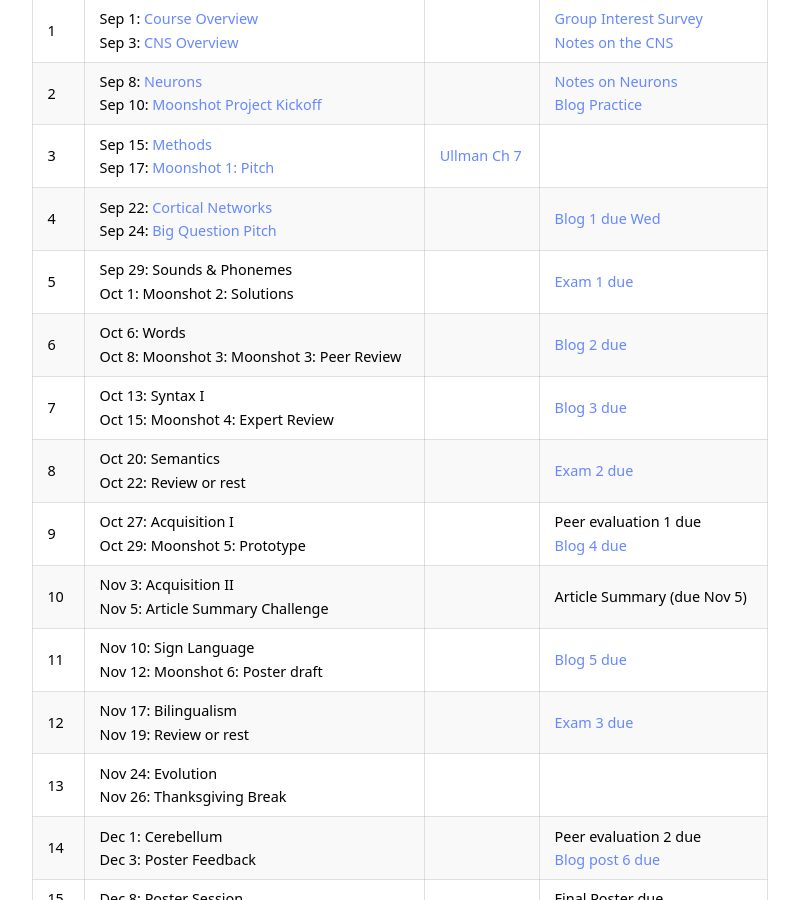
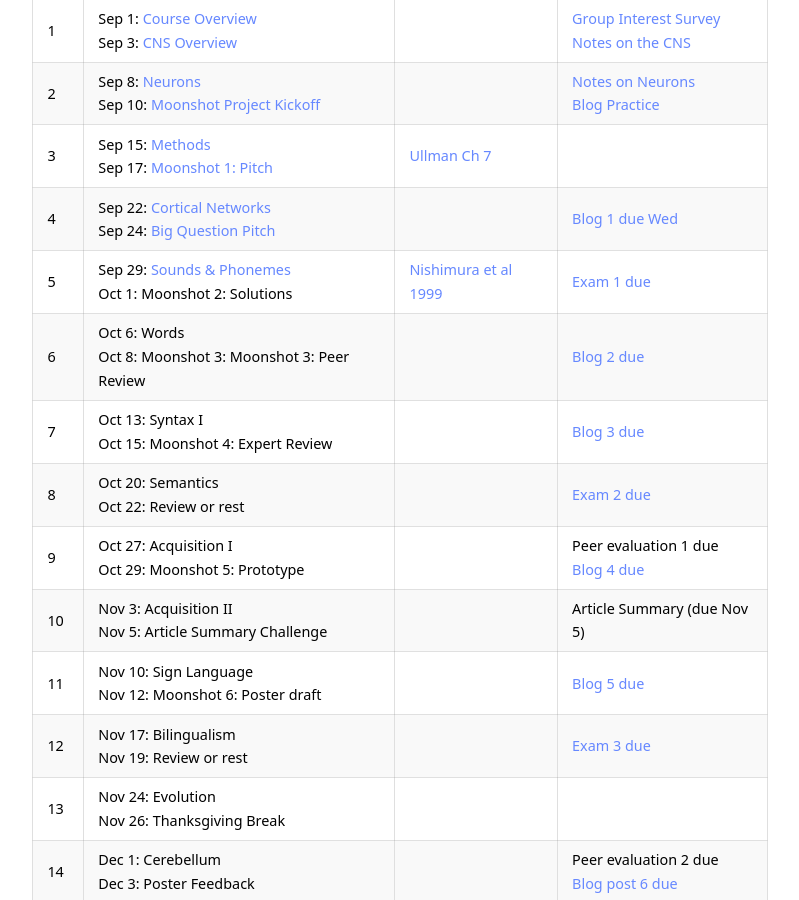
Before and after one commit to kschuler/ling104, a Jekyll site: the page built from index.md, in a window 1280 px wide and 900 px high, scrolled down 2492 px. Shown: the whole window, without its empty margins (240-1039 px from the left). Built offline with Jekyll 4.4.1, drawn with Linux system fonts in a browser that asks for light colours.

Commit message:
Update index.md

```diff
--- a/index.md
+++ b/index.md
@@ -68,7 +68,7 @@ Wk  | Lecture | Readings | Resources
 2 | Sep 8: [Neurons](https://public.3.basecamp.com/p/FXanyTRCZWFLpHGQoEvHVJC6) <br> Sep 10: [Moonshot Project Kickoff](https://public.3.basecamp.com/p/AjTbE7WbsvV6Nndu3uUBLVbX) | | [Notes on Neurons](https://docs.google.com/document/d/10m2TaXG4dH76JJWaoWzONSnLYD6Opt5RjLd1bbx04pE/edit?usp=sharing)<br>[Blog Practice](https://canvas.upenn.edu/courses/1530046/assignments/8162693?module_item_id=18630336)
 3 | Sep 15: [Methods](https://public.3.basecamp.com/p/uX1uhAPDhNcBh1813E3dmrp6) <br> Sep 17: [Moonshot 1: Pitch](https://public.3.basecamp.com/p/y4iXsyMWYwEFmp5LztGVjBQU) | [Ullman Ch 7](https://app.perusall.com/courses/ling-104-001-2020c-intro-to-language-and-the-brain/ch-7-language-and-the-brain?assignmentId=xaCdzQyg4q56g98te&part=1)|
 4 | Sep 22: [Cortical Networks](https://public.3.basecamp.com/p/KJanmNDmsuuiEpfnefQk39DP) <br> Sep 24: [Big Question Pitch](https://public.3.basecamp.com/p/sturFQNLAs7i1kF3BqSrqxwk)| | [Blog 1 due Wed](https://canvas.upenn.edu/courses/1530046/assignments/8162711)
-5 | Sep 29: Sounds & Phonemes<br> Oct 1: Moonshot 2: Solutions | | [Exam 1 due](https://canvas.upenn.edu/courses/1530046/assignments/8161724)
+5 | Sep 29: [Sounds & Phonemes](https://public.3.basecamp.com/p/533vsdYWEFn3uHCi17SsRxGE)<br> Oct 1: Moonshot 2: Solutions | [Nishimura et al 1999](https://app.perusall.com/courses/ling-104-001-2020c-intro-to-language-and-the-brain/nishimura-et-al-1999-sign-language-heard-in-the-auditory-cortex?assignmentId=Yet7oW7d6u6HE7HQp&part=1) | [Exam 1 due](https://canvas.upenn.edu/courses/1530046/assignments/8161724)
 6 | Oct 6: Words <br> Oct 8: Moonshot 3: Moonshot 3: Peer Review  | | [Blog 2 due](https://canvas.upenn.edu/courses/1530046/assignments/8162722)
 7 | Oct 13: Syntax I <br> Oct 15: Moonshot 4: Expert Review | | [Blog 3 due](https://canvas.upenn.edu/courses/1530046/assignments/8162723)
 8 | Oct 20: Semantics <br> Oct 22: **Review or rest**| | [Exam 2 due](https://canvas.upenn.edu/courses/1530046/assignments/8162038)
```
